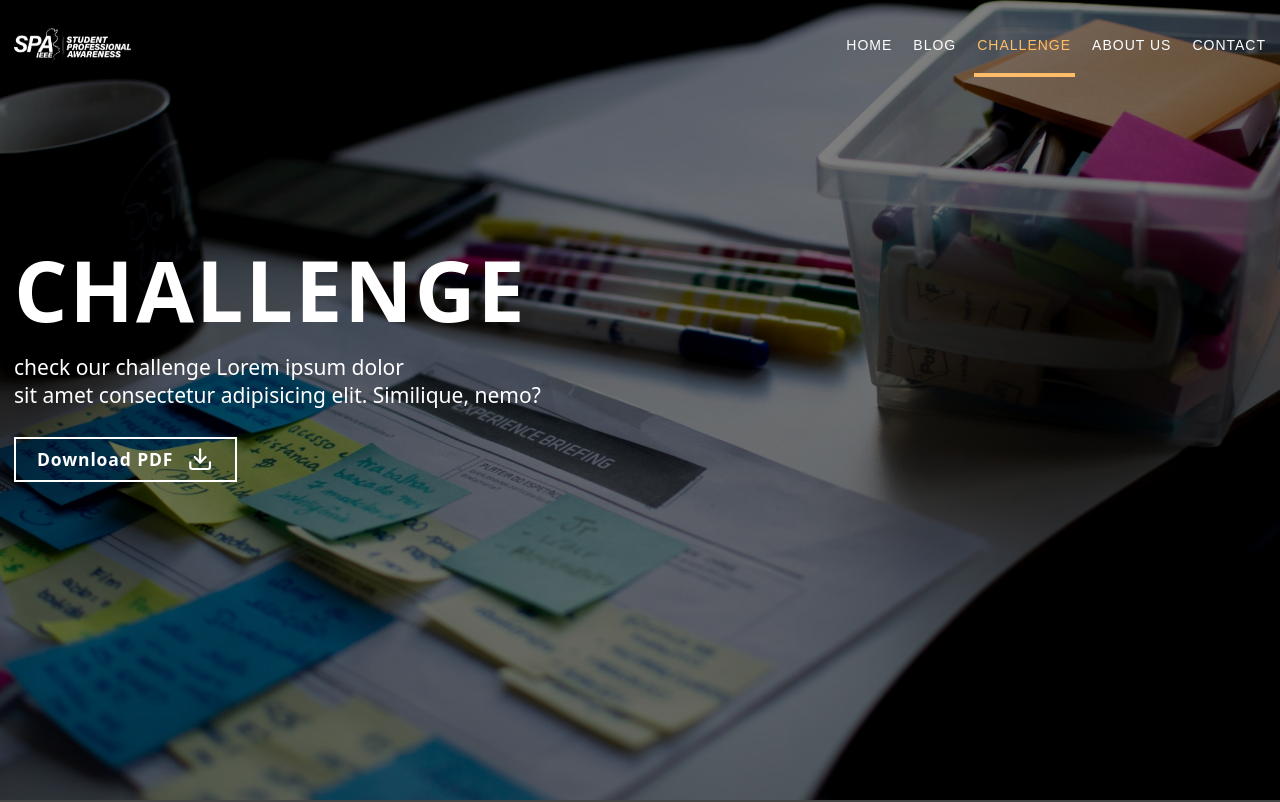
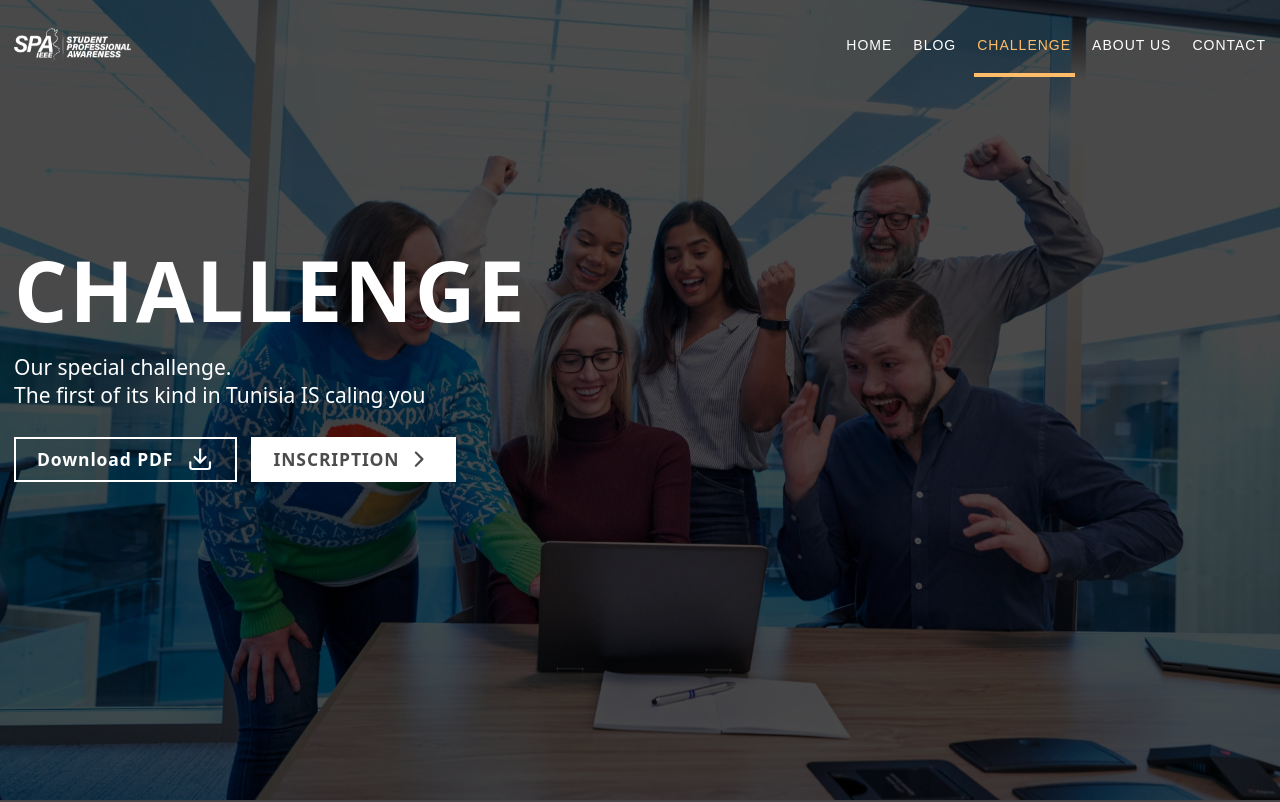
Before and after one commit to wadhah101/spax-website, a Next.js app: page /challenge in a window 1280 px wide. Shown: the top 802 px of the page. Built offline with nearby package versions, Linux system fonts and the light colour scheme; a web font is replaced by a local one.

Commit message:
changed image

```diff
--- a/components/pages/challenge/Banner/index.tsx
+++ b/components/pages/challenge/Banner/index.tsx
@@ -1,21 +1,24 @@
 import * as React from 'react'
-import { FiDownload } from 'react-icons/fi'
+import { FiChevronRight, FiDownload } from 'react-icons/fi'
 
 const imageUrl = '/pages/challenge/banner.jpg'
 
 const ChallengeBanner: React.FunctionComponent = () => {
 	return (
 		<div className="relative flex flex-col min-h-screen ">
-			<img src={imageUrl} className="absolute top-0 left-0 w-full h-full" />
-			<div className="absolute top-0 left-0 w-full h-full bg-black bg-opacity-50" />
+			<img
+				src={imageUrl}
+				className="absolute top-0 left-0 object-cover w-full h-full"
+			/>
+			<div className="absolute top-0 left-0 w-full h-full bg-black bg-opacity-70" />
 			<div className="relative z-10 flex items-center flex-grow w-full pb-20 text-white place-items-center mcontainer ">
 				<div className="flex flex-col items-center md:items-start">
 					<h1 className="text-4xl font-bold tracking-wide md:text-8xl">
 						CHALLENGE
 					</h1>
 					<h2 className="mt-6 text-2xl text-center md:text-left">
-						check our challenge Lorem ipsum dolor <br /> sit amet consectetur
-						adipisicing elit. Similique, nemo?
+						Our special challenge. <br /> The first of its kind in Tunisia IS
+						caling you
 					</h2>
 					<div className="flex ">
 						{/* TODO organize : repeating myself */}
@@ -29,6 +32,18 @@
 								<FiDownload />
 							</div>
 						</a>
+
+						<a
+							className="inline-flex items-center px-6 py-2 mt-8 font-semibold tracking-wider text-black duration-300 bg-white border-2 border-white md:ml-4 md:text-xl text-opacity-70 "
+							href="https://ieeespaxinsatxenitsb.typeform.com/to/NcsOtEqu"
+							target="_blank"
+							rel="noreferrer"
+						>
+							<span>INSCRIPTION</span>
+							<div className="ml-2 text-3xl ">
+								<FiChevronRight />
+							</div>
+						</a>
 					</div>
 				</div>
 			</div>
```
Also changed, not shown: public/pages/challenge/banner.jpg.
